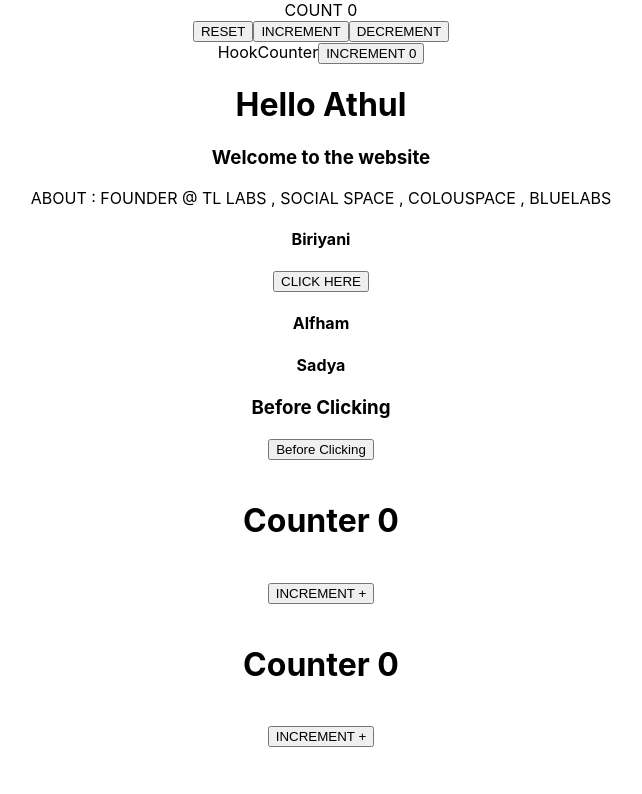
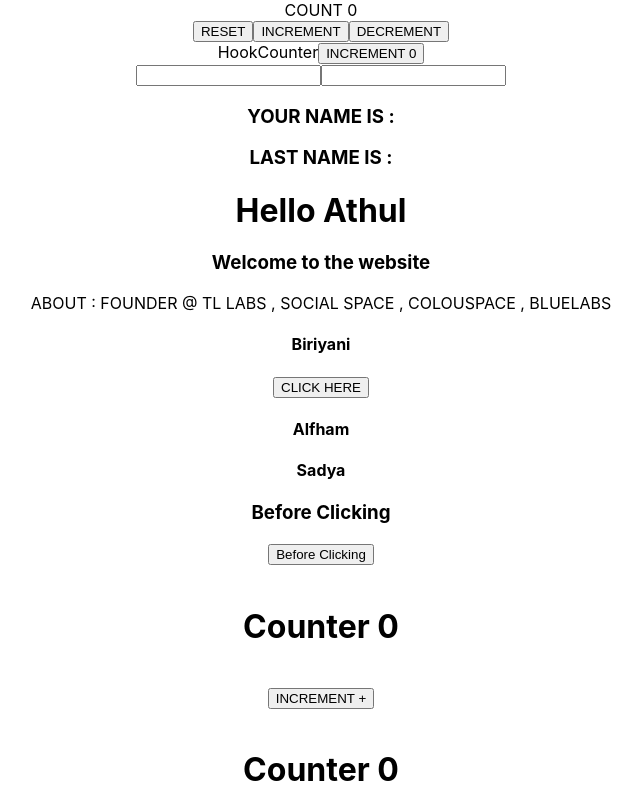
Before and after one commit to athul-22/react-app-basic, a React (Create React App) app: page / in a window 1280 px wide. Shown: the top 794 px of the page, without its empty margins (319-961 px from the left). Built offline with nearby package versions, Linux system fonts and the light colour scheme; no server answers.

Commit message:
Hook Input

```diff
--- a/src/App.js
+++ b/src/App.js
@@ -14,6 +14,7 @@ import RefsDemo from './Compoents/RefsDemo';
 import ApiComponent from './Compoents/ApiComponent';
 import HookCounter from './HooksComponent/HookCounter';
 import HooksCounter2 from './HooksComponent/HooksCounter2';
+import HookInput from './HooksComponent/HookInput';
 
 function App() {
   return (
@@ -21,6 +22,7 @@ function App() {
     {/* HOOKS*/}
       <HooksCounter2/>
       <HookCounter/>
+      <HookInput/>
     {/* BEGINEER - INTERMEDIATE */}
      <Welcome/>
      <Text/>
--- a/src/HooksComponent/HookInput.js
+++ b/src/HooksComponent/HookInput.js
@@ -6,8 +6,10 @@ const[name , setName] = useState({firstName : '', lastName: ''})
 
   return (
     <div>
-        <input type="text" value={name.firstName} onChange={e = ()=> setName({firstName: e.target.value })}/>
-
+        <input type="text" value={name.firstName} onChange={e => setName({...name,firstName: e.target.value })}/>
+        <input type="text" value={name.lastName} onChange={a => setName({...name,lastName : a.target.value})} />
+        <h3>YOUR NAME IS : {name.firstName}</h3>
+        <h3>LAST NAME IS : {name.lastName}</h3>
     </div>
   )
 }
```
